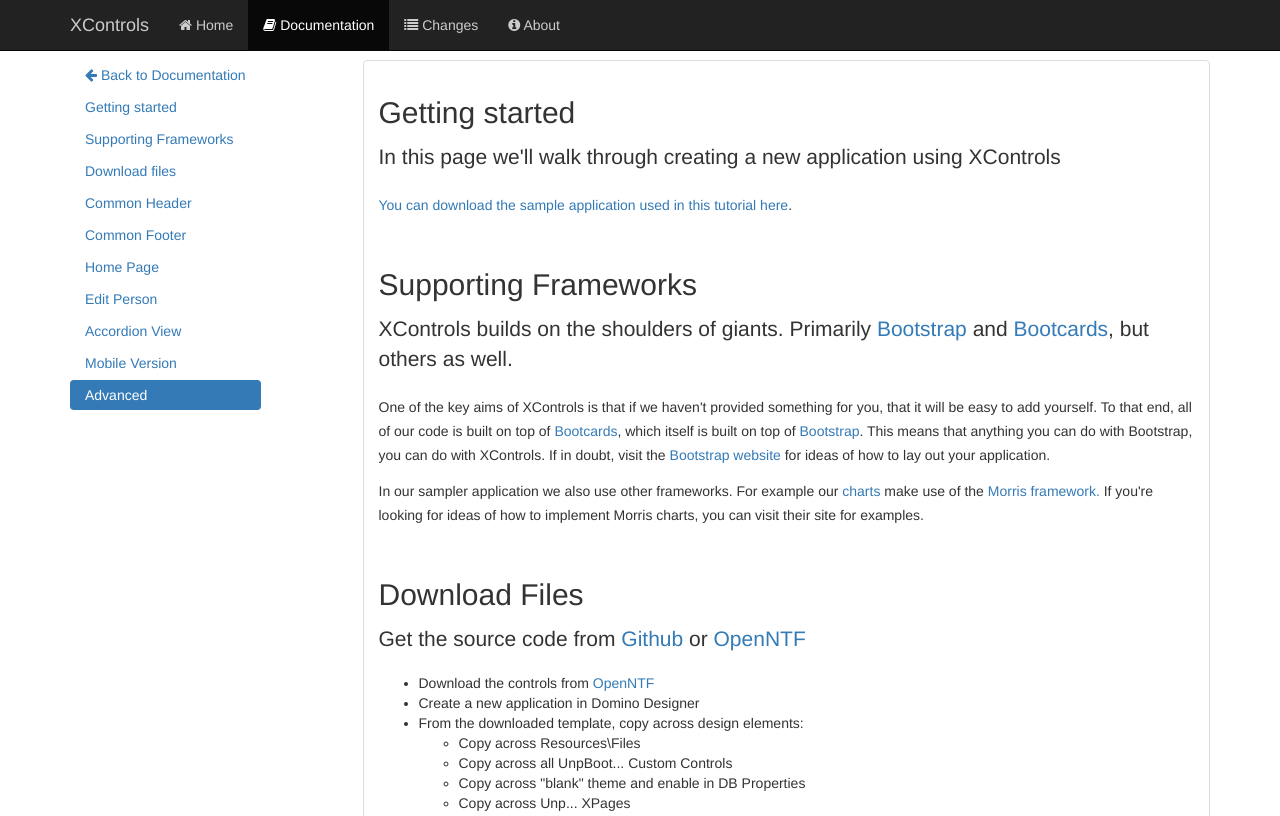
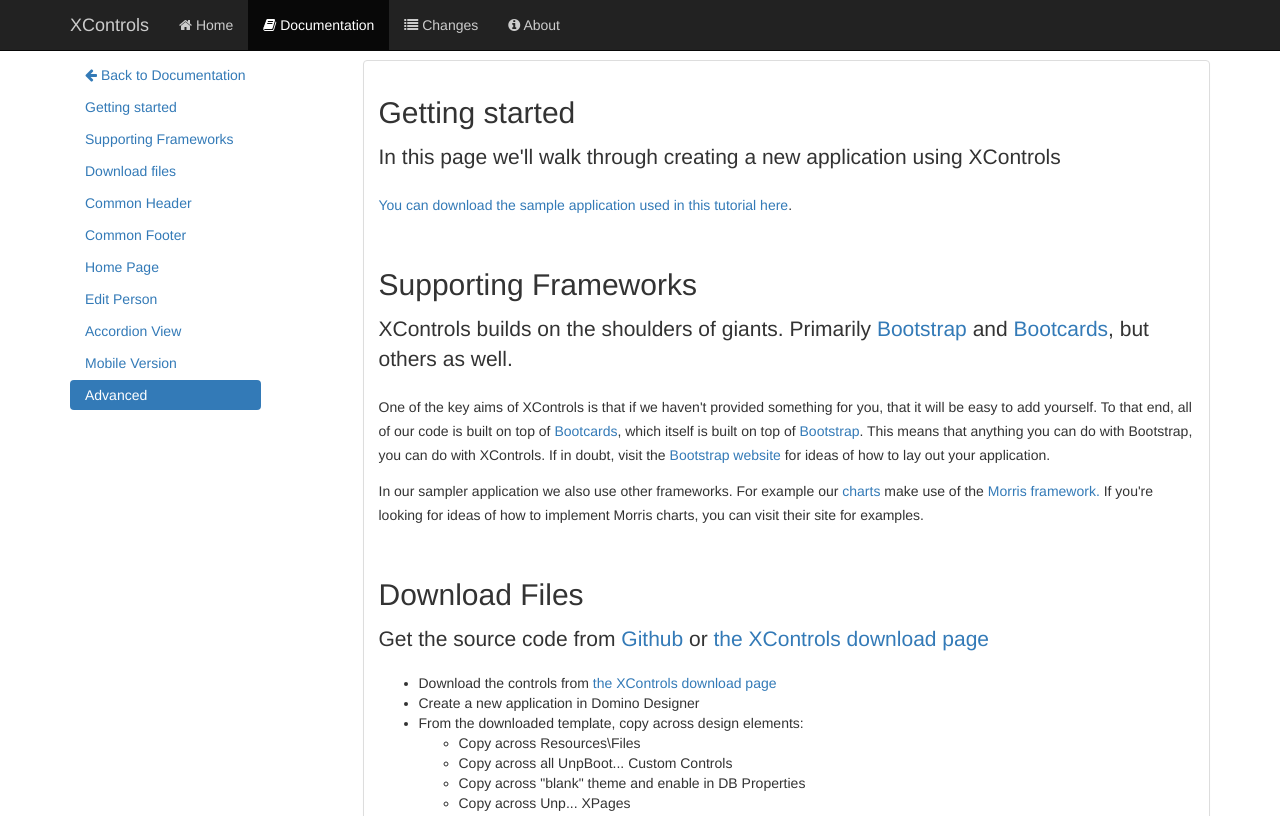
Before and after one commit to whitemx/xcontrols-domino, a website: page public/gettingstarted.html in a window 1280 px wide. Shown: the top 816 px of the page. Drawn offline with nearby package versions, Linux system fonts and the light colour scheme.

Commit message:
Update gettingstarted.html

```diff
--- a/public/gettingstarted.html
+++ b/public/gettingstarted.html
@@ -121,9 +121,9 @@
 
           <div id="doc-download" class="bs-docs-section">
             <h2>Download Files</h2>
-            <p class="lead">Get the source code from <a href="https://github.com/teamstudio/xcontrols-domino">Github</a> or <a href="http://www.openntf.org/main.nsf/project.xsp?r=project/XControls">OpenNTF</a></p>
+            <p class="lead">Get the source code from <a href="https://github.com/teamstudio/xcontrols-domino">Github</a> or <a href="http://info.teamstudio.com/download-the-xcontrols">the XControls download page</a></p>
             <ul>
-              <li>Download the controls from <a href="http://www.openntf.org/main.nsf/project.xsp?r=project/XControls">OpenNTF</a></li>
+              <li>Download the controls from <a href="http://info.teamstudio.com/download-the-xcontrols">the XControls download page</a></li>
               <li>Create a new application in Domino Designer</li>
               <li>From the downloaded template, copy across design elements:
                 <ul>
@@ -201,7 +201,7 @@
         <li>Rich Text editing can be implemented using the <a href="http://xcontrols.org/public/docs.html#doc-typographyedit">TypographyEdit control</a>.</li>
         <li>File Uploads are now supported including photo rotation and resizing using the <a href="http://xcontrols.org/public/docs.html#doc-photoupload">Photo Upload control</a>.</li>
         </ul>
-        <p>It's worth playing around with the Sampler application that you download when getting the controls from OpenNTF.</p>
+        <p>It's worth playing around with the Sampler application that you download when getting the controls from <a href="http://info.teamstudio.com/download-the-xcontrols">the XControls download page</a>.</p>
         <p>If you have issues or enghancement ideas, you can log them in the <a href="https://github.com/teamstudio/xcontrols-domino/issues">Github project</a>.</p>
         </div>
 
```
